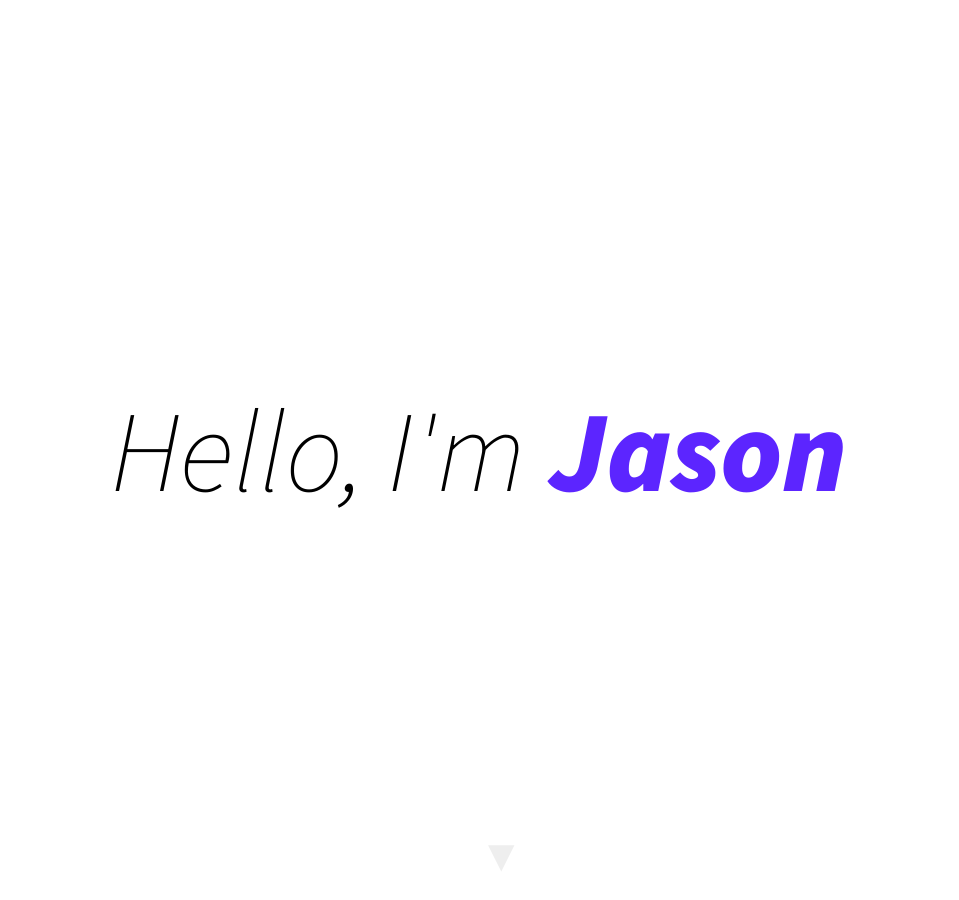
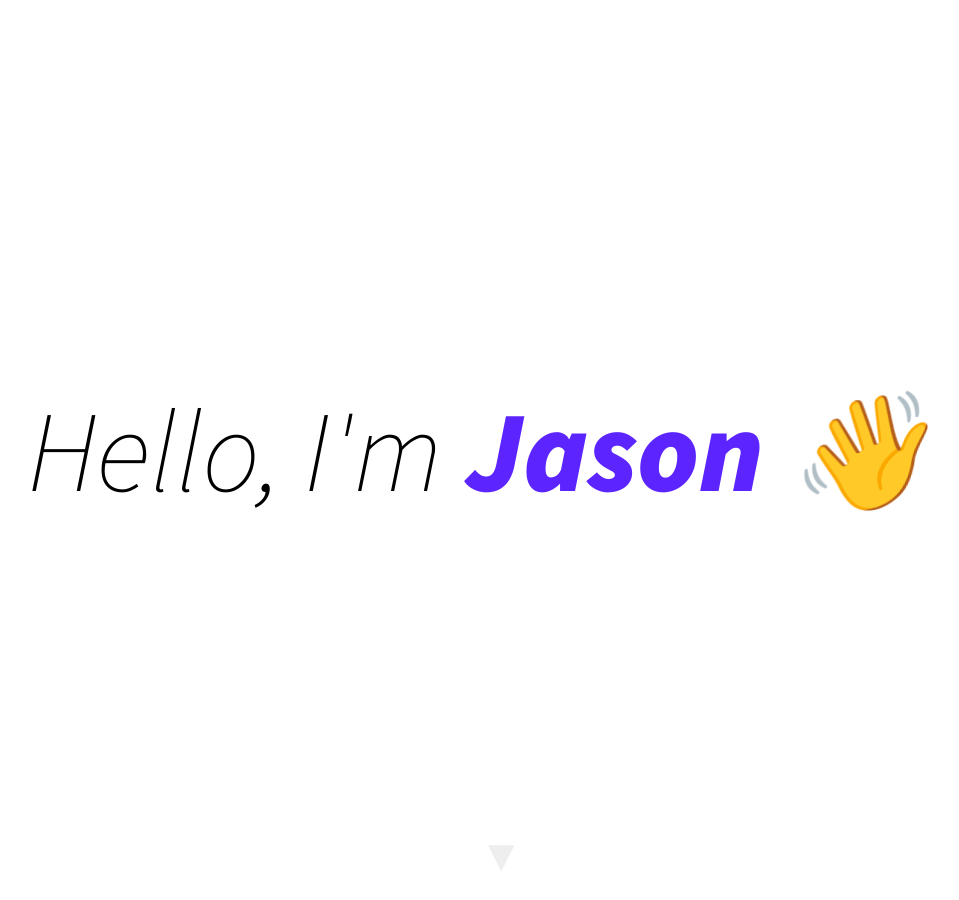
Before and after one commit to SuperUser320/superuser320.github.io, a Jekyll site: the page built from index.html, in a window 1280 px wide and 900 px high. Shown: the whole window, without its empty margins (161-1120 px from the left). Built offline with Jekyll 4.4.1, drawn with Linux system fonts in a browser that asks for light colours; nearby versions of some CDN libraries.

Commit message:
Added 👋

```diff
--- a/index.html
+++ b/index.html
@@ -8,7 +8,7 @@ title: Jason Merlo
 
 <div id="intro">
     <div class="anim">
-        Hello, I'm <strong>Jason</strong>
+        Hello, I'm <strong>Jason</strong> 👋
     </div>
 
     <div id="arrow-down"><div style="left:-50%;">&#9660;</div></div>
```
